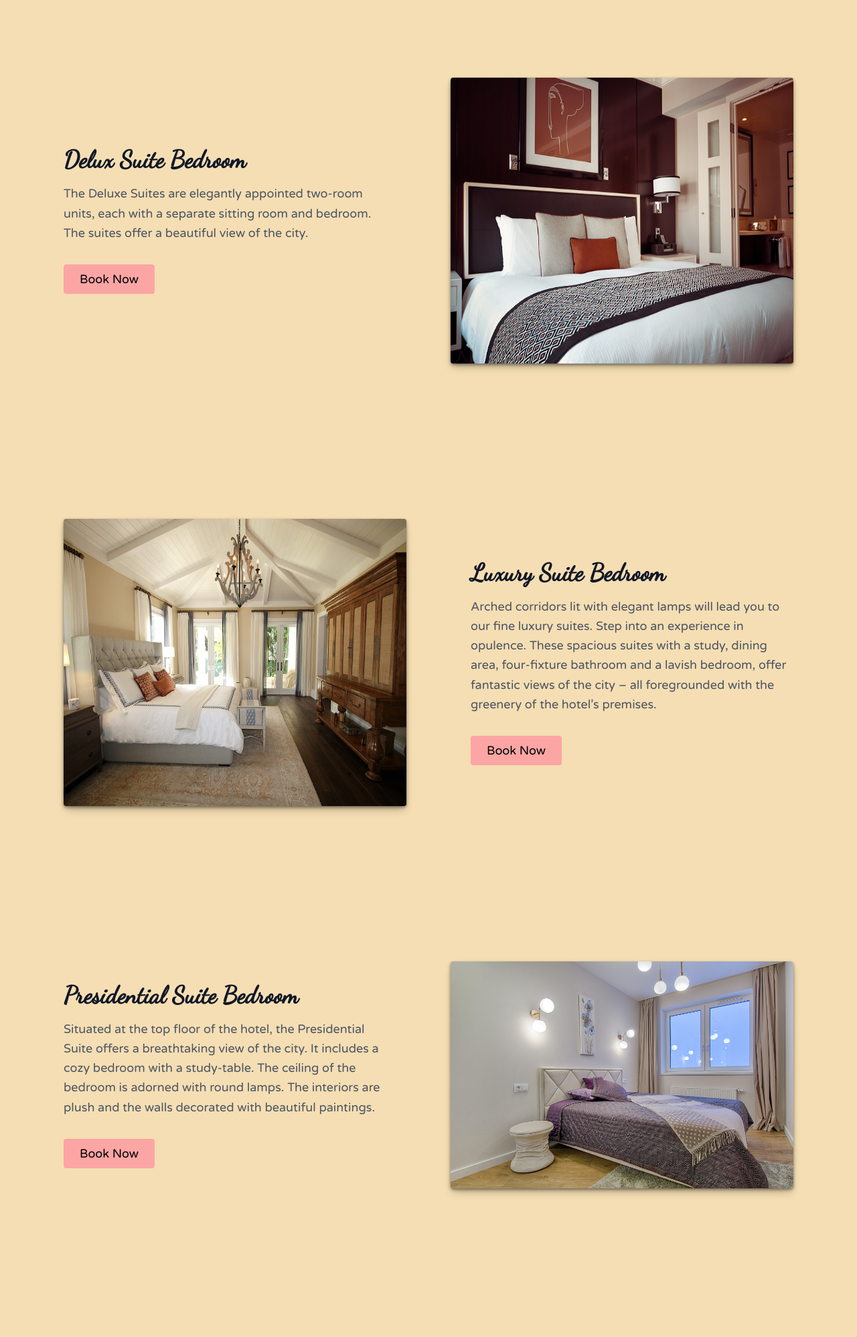
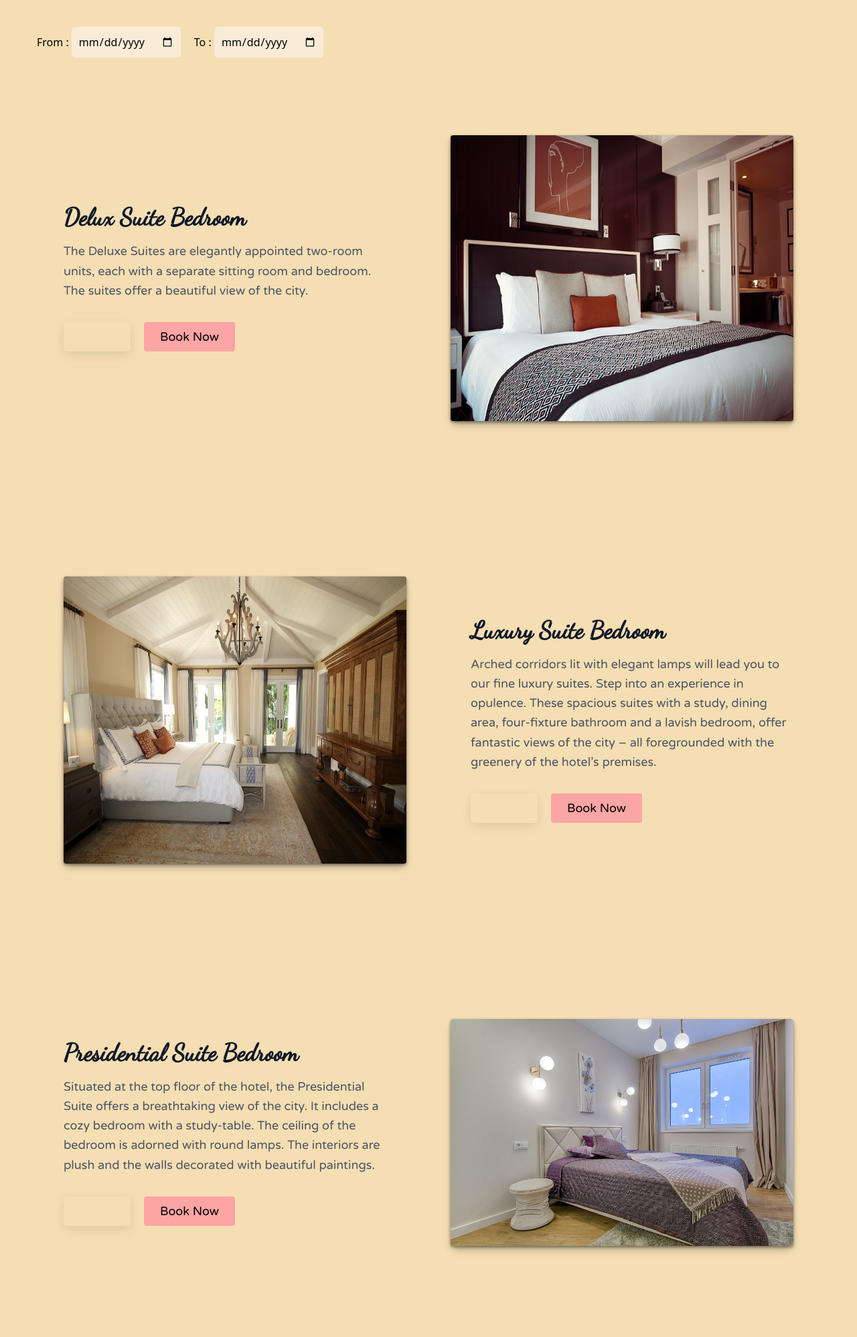
Before and after one commit to uditjain-noob/OOP_Project-1, a Django app: template HotelManagement/templates/HotelManagement/room.html in a window 1280 px wide. Shown: the part 84-2081 px from the top of the page at 67% size. Before the commit the page ends 1869 px from the top, so only its background shows below. Run offline with Django 3.2, Linux system fonts and the light colour scheme; the template is opened without the code that fills it, so the values that code supplies are empty; some web fonts are replaced.

Commit message:
your mom

```diff
--- a/HotelManagement/static/HotelManagement/style_Room.css
+++ b/HotelManagement/static/HotelManagement/style_Room.css
@@ -42,3 +42,47 @@ body {
     background-color: antiquewhite;
     box-shadow: 0 5px 15px rgba(0,0,0,0.3);
 }
+
+.dateRange {
+    display: flex;
+}
+
+.dateRange .from,
+.dateRange .to {
+    margin: 20px 10px;
+}
+
+.dateRange .from {
+    margin-left: 0px;
+}
+
+.dateRange input {
+    padding: 10px;
+    align-items: center;
+    background-color: antiquewhite;
+}
+
+#from_date {
+    border-radius: 5px;
+}
+
+#to_date {
+    border-radius: 5px;
+}
+
+#deluxe_quant,
+#luxury_quant,
+#presidential_quant {
+    box-shadow: 0 5px 15px rgba(0,0,0,0.1);
+    background-color: wheat;
+    margin-right: 20px;
+    border-radius: 5px;
+    padding: 0px 10px 0px 10px;
+    transition: background-color 0.5s ease-in-out;
+}
+
+/* #deluxe_quant,
+#luxury_quant,
+#presidential_quant:hover {
+    background-color: wheat;
+} */
--- a/HotelManagement/templates/HotelManagement/room.html
+++ b/HotelManagement/templates/HotelManagement/room.html
@@ -41,6 +41,10 @@
               </button>
             </div>
           </header>
+          <div class="dateRange">
+            <div class="from"><h3>From : <input type="date" id="from_date"></h3></div>
+            <div class="to"><h3>To : <input type="date" id="to_date"></h3></div>
+          </div>
           <section class="text-gray-600 body-font" id="roomLayout" style="margin-bottom: 40px; padding: 0px 20px 0px 20px;">
             <div class="container mx-auto flex px-5 py-24 md:flex-row flex-col items-center">
               <div class="lg:flex-grow md:w-1/2 lg:pr-24 md:pr-16 flex flex-col md:items-start md:text-left mb-16 md:mb-0 items-center text-center">
@@ -49,6 +53,7 @@
                 </h1>
                 <p class="mb-8 leading-relaxed" style="font-family: 'Varela Round', sans-serif; font-weight: 500; font-size: 18px;">The Deluxe Suites are elegantly appointed two-room units, each with a separate sitting room and bedroom. The suites offer a beautiful view of the city.</p>
                 <div class="flex justify-center">
+                  <input type="number" min="0" max="10" id="deluxe_quant">
                   <button class="inline-flex text-black bg-red-300 border-0 py-2 px-6 focus:outline-none rounded text-lg" style="font-family: 'Varela Round', sans-serif; font-weight: 500; font-size: 18px;">Book Now</button>
                 </div>
               </div>
@@ -69,6 +74,7 @@
                 </h1>
                 <p class="mb-8 leading-relaxed" style="font-family: 'Varela Round', sans-serif; font-weight: 500; font-size: 18px;">Arched corridors lit with elegant lamps will lead you to our fine luxury suites. Step into an experience in opulence. These spacious suites with a study, dining area, four-fixture bathroom and a lavish bedroom, offer fantastic views of the city – all foregrounded with the greenery of the hotel’s premises.</p>
                 <div class="flex justify-center">
+                  <input type="number" min="0" max="10" id="luxury_quant">
                   <button class="inline-flex text-black bg-red-300 border-0 py-2 px-6 focus:outline-none  rounded text-lg" style="font-family: 'Varela Round', sans-serif; font-weight: 500; font-size: 18px;">Book Now</button>
                 </div>
               </div>
@@ -83,6 +89,7 @@
                 </h1>
                 <p class="mb-8 leading-relaxed" style="font-family: 'Varela Round', sans-serif; font-weight: 500; font-size: 18px;">Situated at the top floor of the hotel, the Presidential Suite offers a breathtaking view of the city. It includes a cozy bedroom with a study-table. The ceiling of the bedroom is adorned with round lamps. The interiors are plush and the walls decorated with beautiful paintings.</p>
                 <div class="flex justify-center">
+                  <input type="number" min="0" max="10" id="presidential_quant">
                   <button class="inline-flex text-black bg-red-300 border-0 py-2 px-6 focus:outline-none  rounded text-lg" style="font-family: 'Varela Round', sans-serif; font-weight: 500; font-size: 18px;">Book Now</button>
                 </div>
               </div>
```
Also changed, not shown: db.sqlite3.
